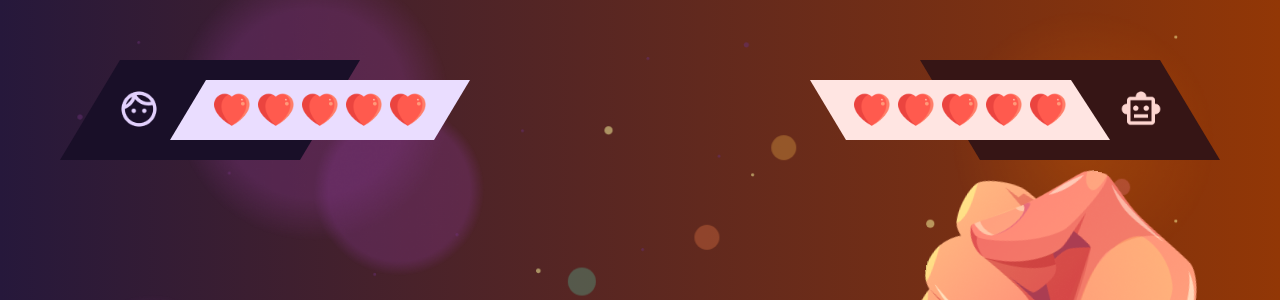
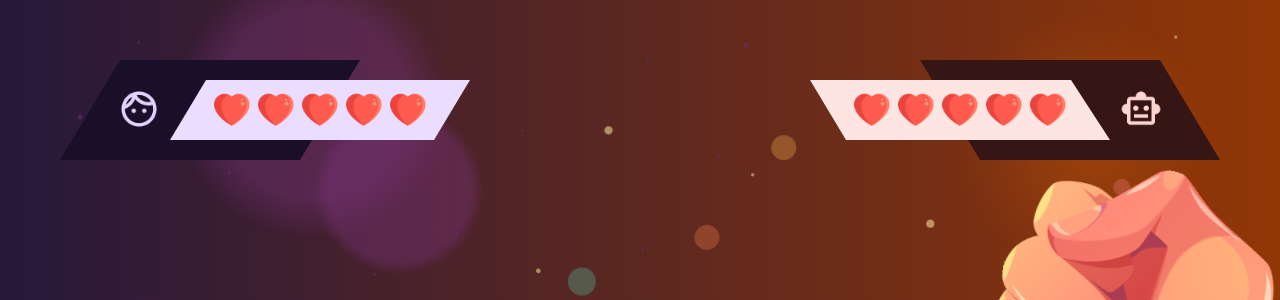
Before and after one commit to Michaui/playground-js, a plain HTML site: page index.html in a window 1280 px wide. Shown: the top 300 px of the page. Drawn offline with Linux system fonts and the light colour scheme.

Commit message:
Adjust rightside width

```diff
--- a/style.css
+++ b/style.css
@@ -128,7 +128,7 @@ h2 {
             width: 50vw;
             height: 100%;
             top: 33%;
-            right: -9%;
+            right: calc(0vw - 15%);
             background: url("./img/c_rock.png") 0 0 no-repeat;
 
             /* Definition Animation */
```
